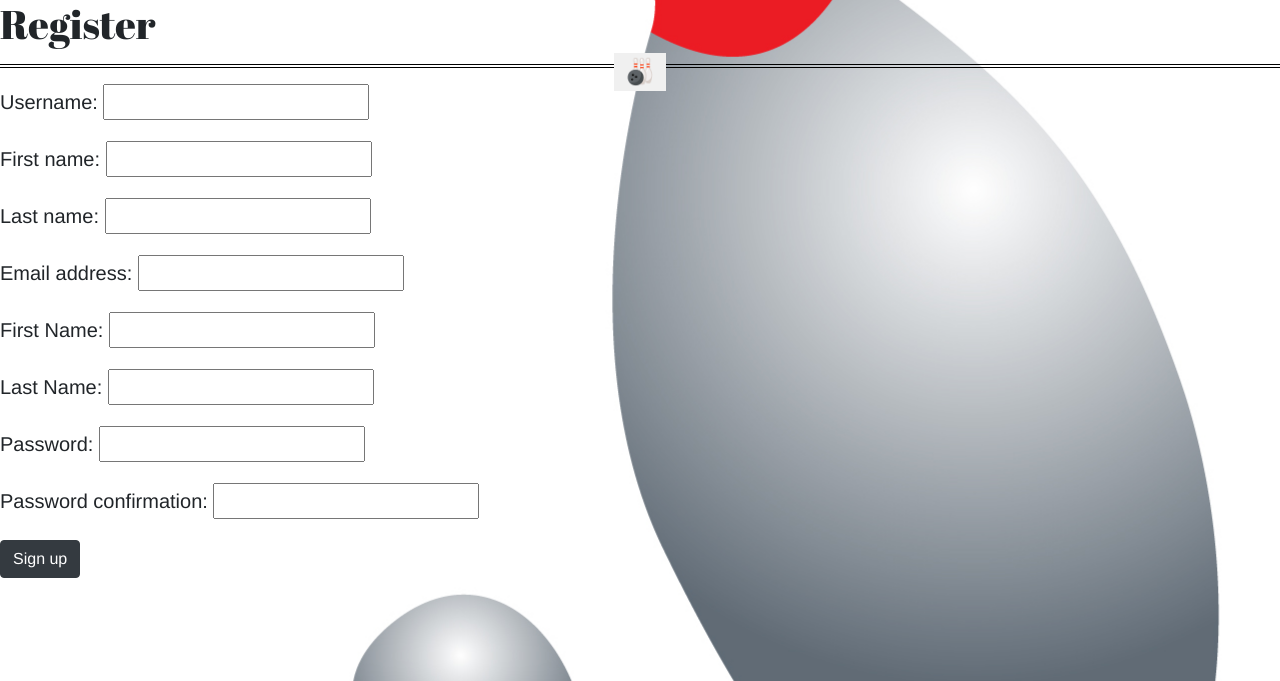
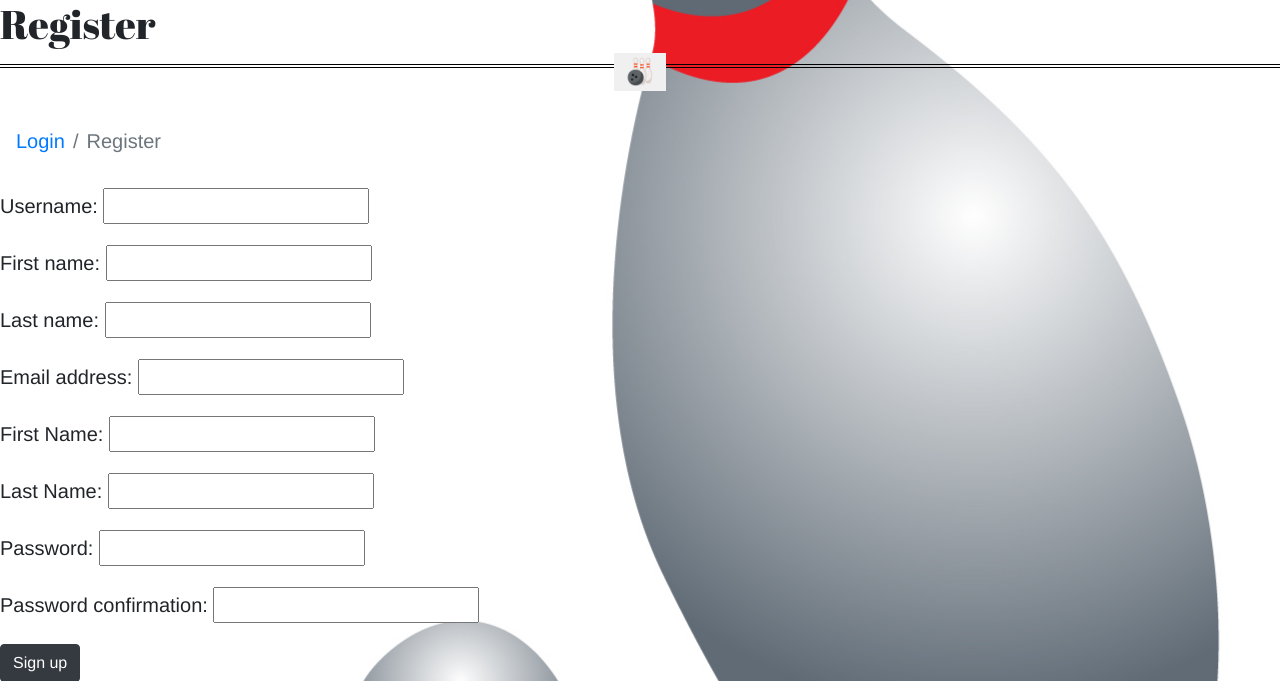
Before and after one commit to cjtrombley/KPTracker, a Django app: page /kpbt/register/ in a window 1280 px wide. Shown: the top 681 px of the page. Run offline with Django 3.2, Linux system fonts and the light colour scheme; some libraries are stand-ins or nearby versions.

Commit message:
Created breadcrumb navlink on register page

```diff
--- a/kptracker_serv/kpbt/static/css/styles.css
+++ b/kptracker_serv/kpbt/static/css/styles.css
@@ -65,3 +65,8 @@ body {
 	   -moz-box-shadow: 0 8px 6px -6px black;
 	        box-shadow: 0 8px 6px -6px black;
 }
+
+.breadcrumb {
+    background: none;
+    margin-bottom: 20px;
+}
--- a/kptracker_serv/kpbt/templates/registration/register.html
+++ b/kptracker_serv/kpbt/templates/registration/register.html
@@ -4,7 +4,11 @@
 
 {% block content %}
 	<h1 class="mainhead">Register</h1>
-    <hr class="style15">
+    <hr class="style15"> <br>
+     <ul class="breadcrumb">
+      <li class="breadcrumb-item"><a href="{% url 'login' %}">Login</a></li>
+      <li class="breadcrumb-item active">Register</li>
+     </ul>
 	<form method="post">
 		{% csrf_token %}
 		{{ form.as_p }}
```
